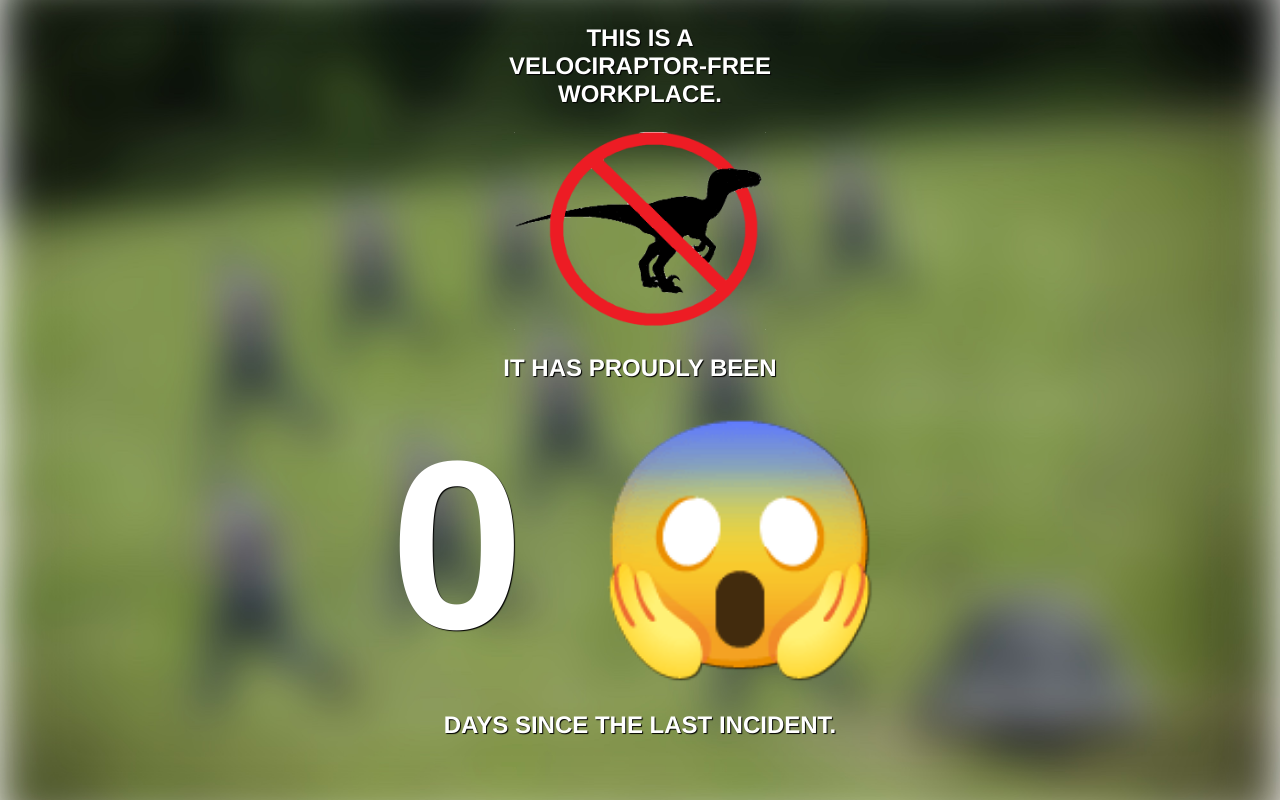
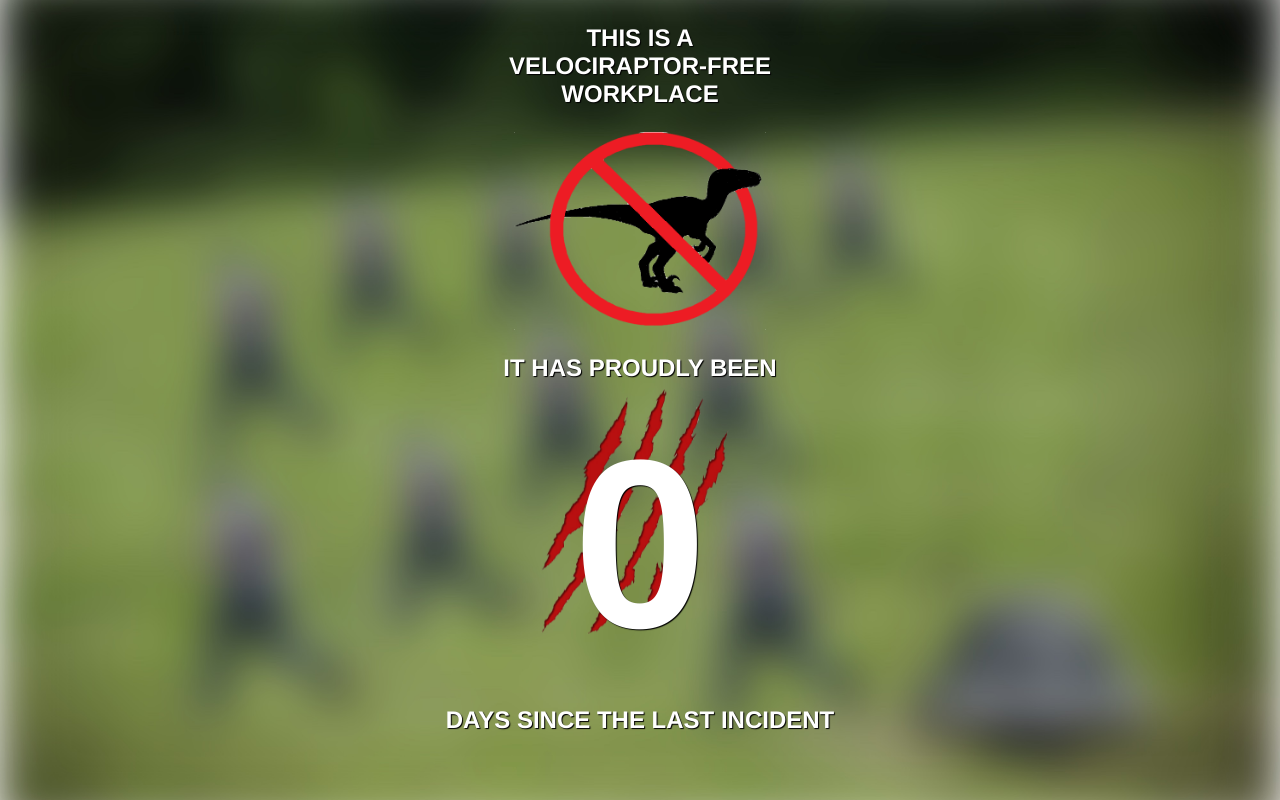
Before and after one commit to peel/dayssincevelociraptorattack, a plain HTML site: page index.html in a window 1280 px wide. Drawn offline with Linux system fonts and the light colour scheme.

Commit message:
make it more horrific bro

```diff
--- a/index.html
+++ b/index.html
@@ -17,6 +17,7 @@
         display: block;
         margin: 0 auto;
         color:#fff;text-shadow: 1px 1px 1px #000;font-weight:bold;font-family:Helvetica,sans-serif;
+        background: no-repeat 50% 70% /20% url("scratches.png") fixed;
       }
       .text p {
         font-size:1.5em;
@@ -38,13 +39,11 @@
   <body>
     <div class="container">
       <div class="text">
-        <p>This is a <br/>velociraptor-free<br/> workplace.</p>
+        <p>This is a <br/>velociraptor-free<br/> workplace</p>
         <img src="raptor.png" class="sign"/>
         <p>It has proudly been</p>
-        <h1>
-          0 😱
-        </h1>
-        <p>days since the last incident.</p>
+        <h1>0</h1>
+        <p>days since the last incident</p>
       </div>
     </div>
   </body>
```
Also changed, not shown: scratches.png (added).
